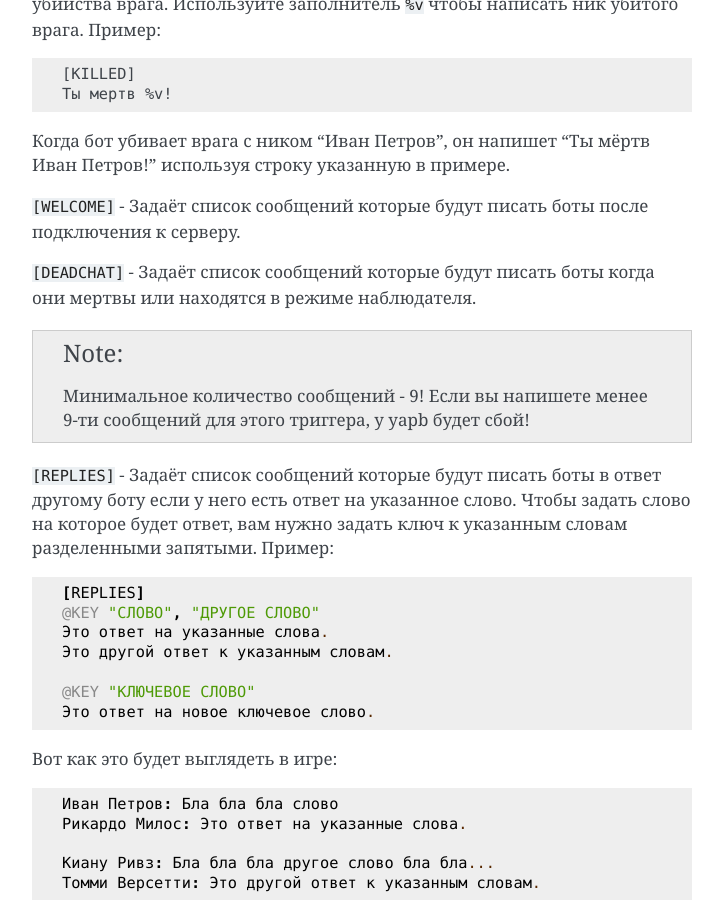
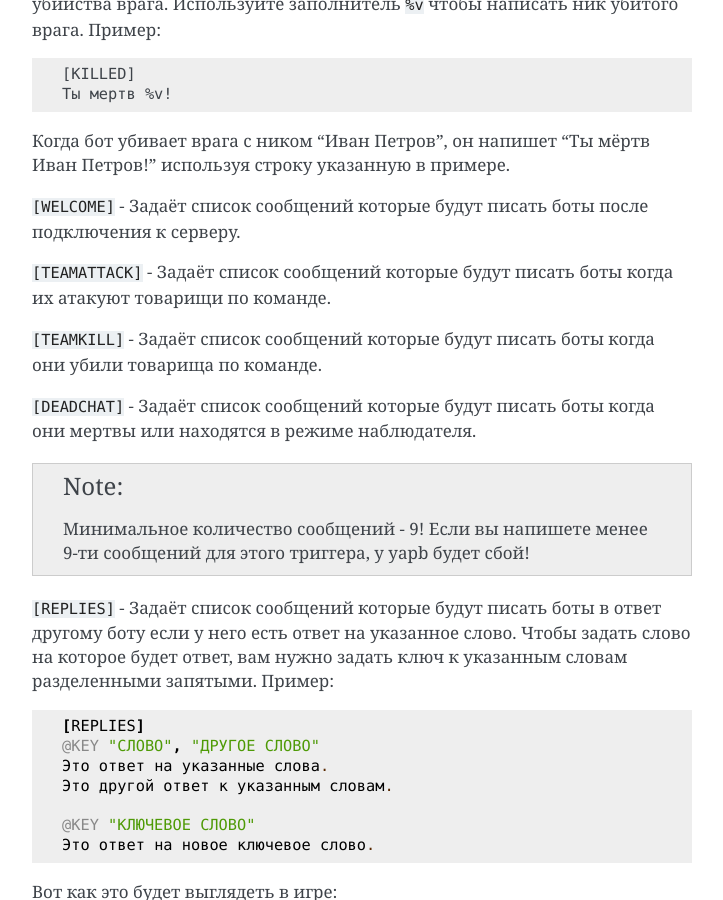
Before and after one commit to yapb/docs, a Sphinx documentation site: the page built from docs/customizing.rst, in a window 1280 px wide and 900 px high, scrolled down 775 px. Shown: the whole window, without its empty margins (388-1111 px from the left). Built offline with Sphinx 7.4.7, drawn with Linux system fonts in a browser that asks for light colours.

Commit message:
Added missing message triggers for teamkillers

```diff
--- a/docs/customizing.rst
+++ b/docs/customizing.rst
@@ -37,6 +37,10 @@
 Когда бот убивает врага с ником "Иван Петров", он напишет "Ты мёртв Иван Петров!" используя строку указанную в примере.
 
 ``[WELCOME]`` - Задаёт список сообщений которые будут писать боты после подключения к серверу.
+
+``[TEAMATTACK]`` - Задаёт список сообщений которые будут писать боты когда их атакуют товарищи по команде.
+
+``[TEAMKILL]`` - Задаёт список сообщений которые будут писать боты когда они убили товарища по команде.
 
 ``[DEADCHAT]`` - Задаёт список сообщений которые будут писать боты когда они мертвы или находятся в режиме наблюдателя.
 
```
